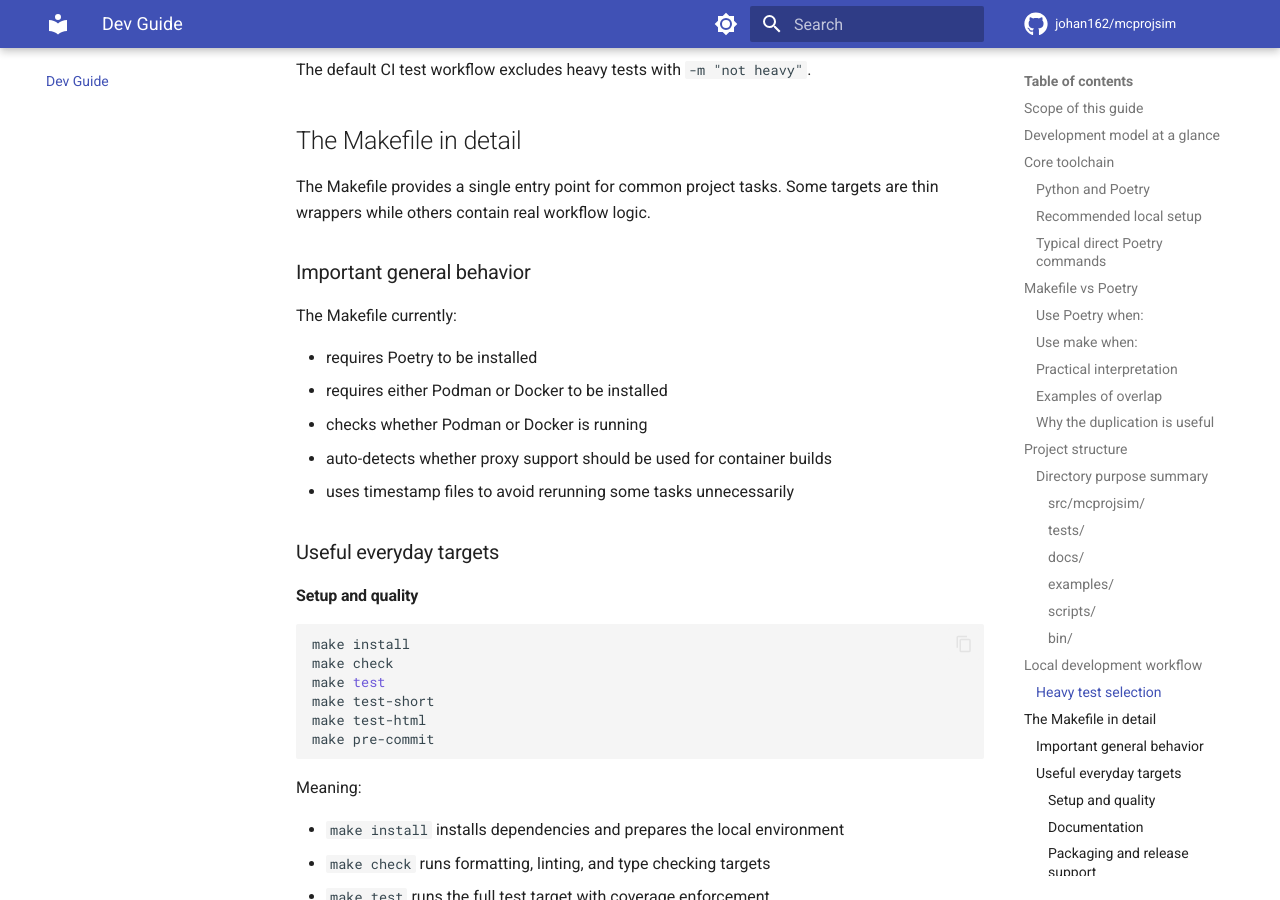
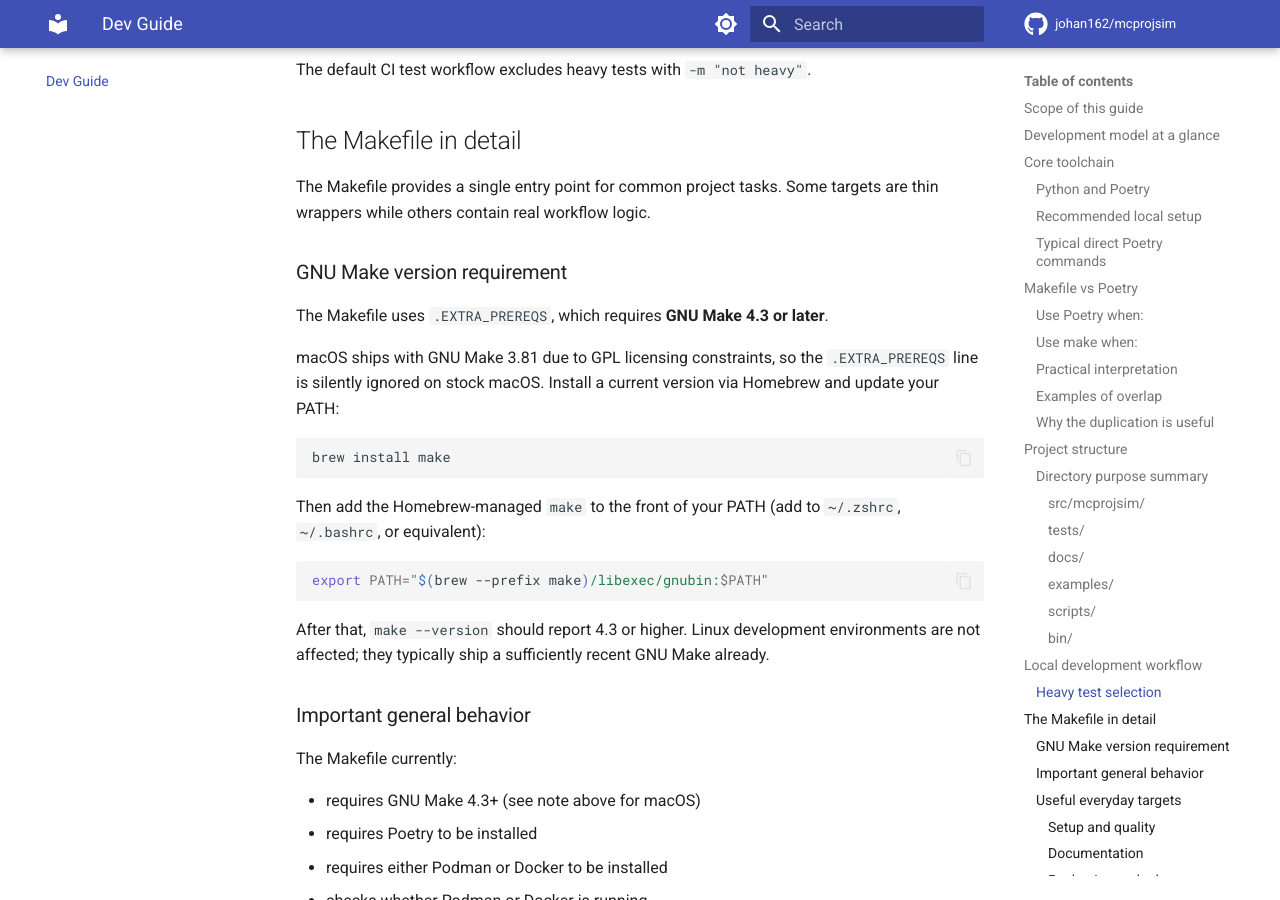
Before and after one commit to johan162/mcprojsim, an MkDocs documentation site: the page built from docs/development.md, in a window 1280 px wide and 900 px high, scrolled down 6299 px. Built offline with MkDocs 1.6.1 and Material for MkDocs 9.7.7, drawn with Linux system fonts in a browser that asks for light colours; comment, search, counter and statistics services are not loaded; some of the changed text lies outside the part shown.

Commit message:
docs: add GNU Make 4.3+ macOS requirement and changelog-entry skill note to development.md
Agent-Logs-Url: https://github.com/johan162/mcprojsim/sessions/b8c3c4b8-83c2-4bf9-9f88-37cbe7002b71

Co-authored-by: johan162 <1390967+johan162@users.noreply.github.com>

````diff
--- a/docs/development.md
+++ b/docs/development.md
@@ -251,10 +251,31 @@ The default CI test workflow excludes heavy tests with `-m "not heavy"`.
 The Makefile provides a single entry point for common project tasks.
 Some targets are thin wrappers while others contain real workflow logic.
 
+### GNU Make version requirement
+
+The Makefile uses `.EXTRA_PREREQS`, which requires **GNU Make 4.3 or later**.
+
+macOS ships with GNU Make 3.81 due to GPL licensing constraints, so the `.EXTRA_PREREQS` line is silently ignored on stock macOS.
+Install a current version via Homebrew and update your PATH:
+
+```bash
+brew install make
+```
+
+Then add the Homebrew-managed `make` to the front of your PATH (add to `~/.zshrc`, `~/.bashrc`, or equivalent):
+
+```bash
+export PATH="$(brew --prefix make)/libexec/gnubin:$PATH"
+```
+
+After that, `make --version` should report 4.3 or higher.
+Linux development environments are not affected; they typically ship a sufficiently recent GNU Make already.
+
 ### Important general behavior
 
 The Makefile currently:
 
+- requires GNU Make 4.3+ (see note above for macOS)
 - requires Poetry to be installed
 - requires either Podman or Docker to be installed
 - checks whether Podman or Docker is running
@@ -894,6 +915,12 @@ The script expects:
 - maintainer pauses to edit changelog text
 - final smoke test
 
+Before running `mkrelease.sh`, consider using the **`changelog-entry`** Copilot skill to draft the
+`CHANGELOG.md` entry from the commit history.
+Invoke it in a GitHub Copilot chat session with `/changelog-entry`.
+The skill produces a draft in the expected format; review and edit it before `mkrelease.sh` prompts
+you to finalise the changelog.
+
 #### Phase 4: release execution
 - commit release preparation on `develop`
 - checkout `main`
@@ -1306,7 +1333,7 @@ The release automation is intentionally conservative and stops rather than guess
 - use `make container-build` for everyday image builds
 - never commit internal CA certificates
 - always dry-run `mkrelease.sh` before a real release
-- treat `CHANGELOG.md` as release input, not as an afterthought
+- treat `CHANGELOG.md` as release input, not as an afterthought; use the `changelog-entry` Copilot skill (`/changelog-entry`) to draft the entry before running `mkrelease.sh`
 
 ## Appendix: common commands cheat sheet
 
````
